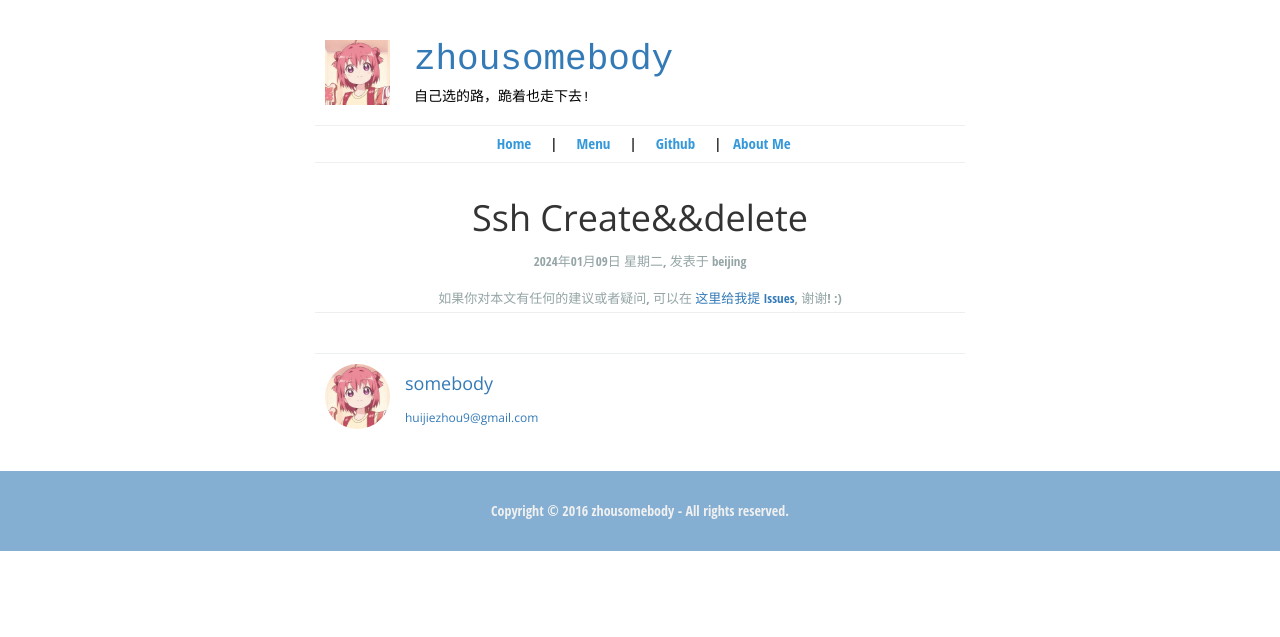
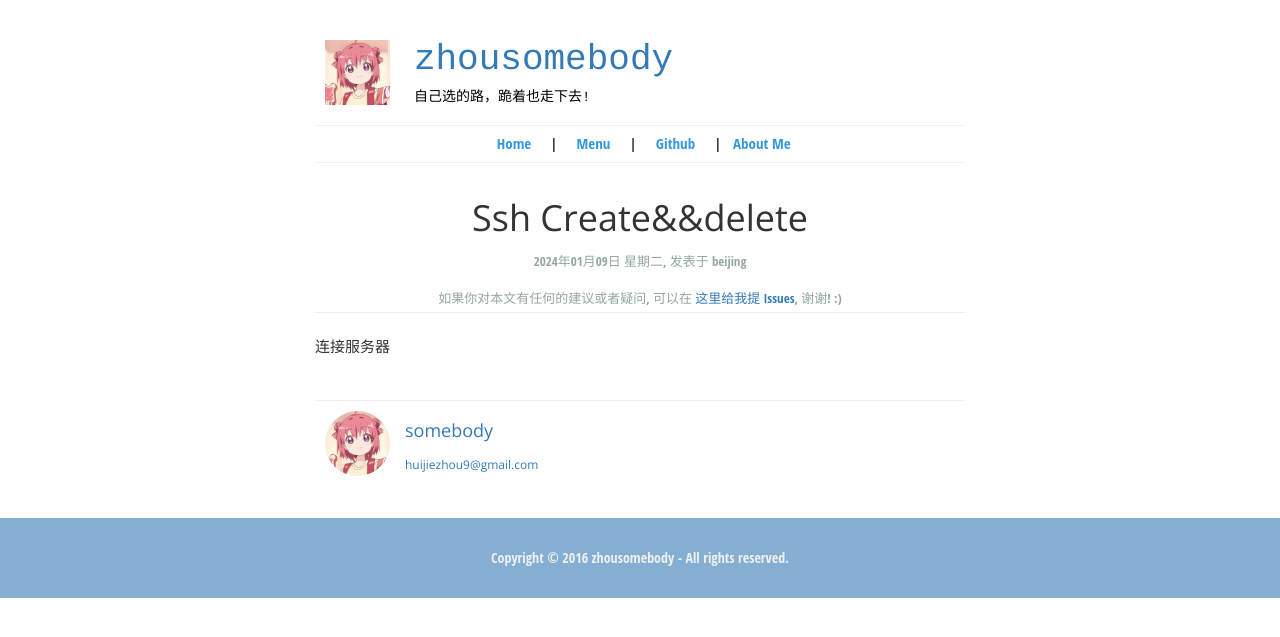
Before and after one commit to zhousomebody/zhousomebody.github.io, a Jekyll site: the page built from _posts/2024-01-09-ssh-create&&delete.md, in a window 1280 px wide. Shown: the top 637 px of the page. Built offline with Jekyll 4.4.1, drawn with Linux system fonts in a browser that asks for light colours.

Commit message:
Update 2024-01-09-ssh-create&&delete.md

```diff
--- a/_posts/2024-01-09-ssh-create&&delete.md
+++ b/_posts/2024-01-09-ssh-create&&delete.md
@@ -6,3 +6,4 @@ location: beijing
 pulished: true
 excerpt_separator: "##"
 ---
+连接服务器
```
